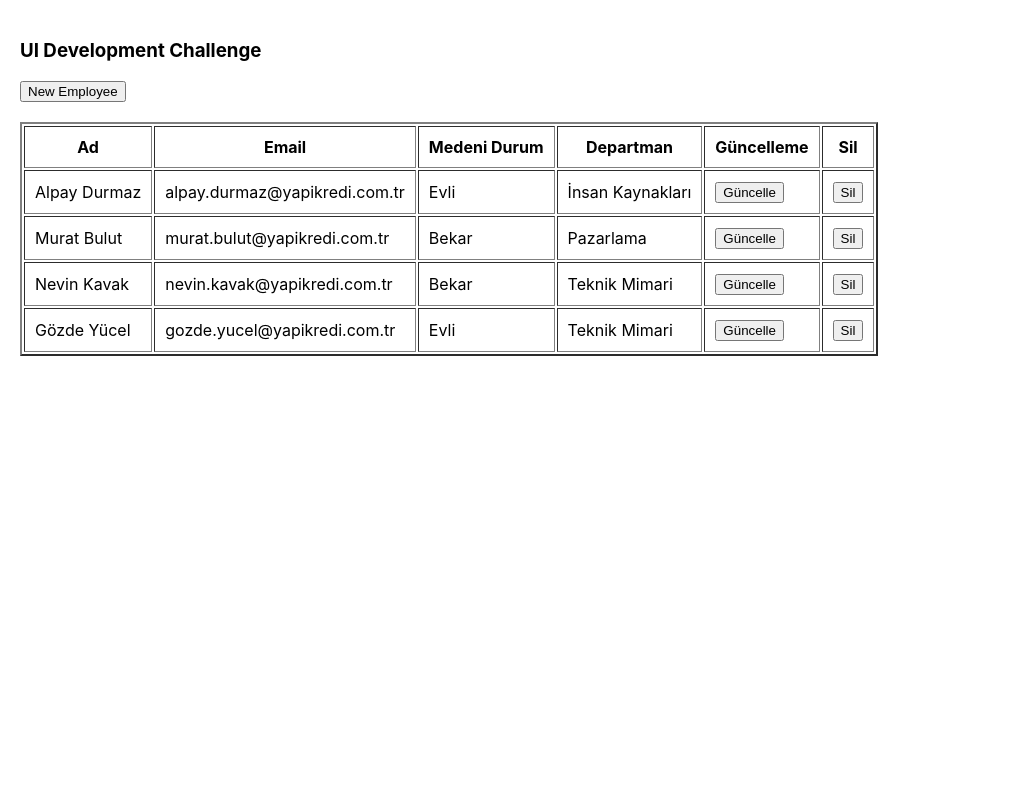
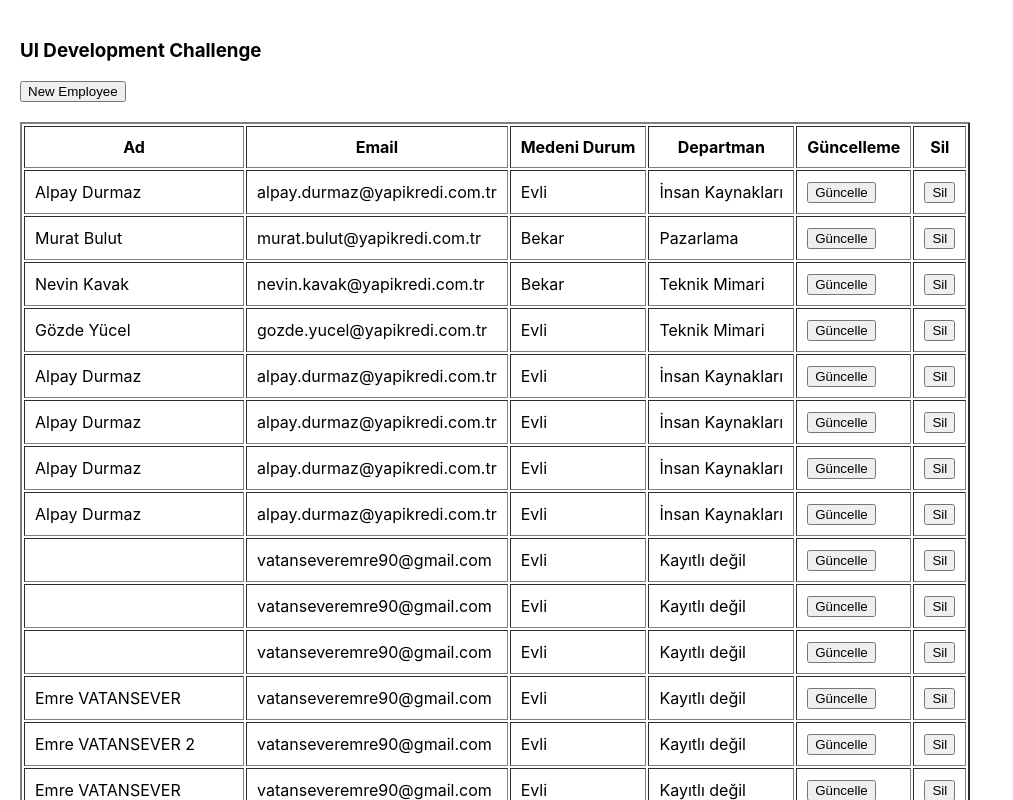
Before and after one commit to 3mpe/ykb-ui, a React (Create React App) app: page / in a window 1280 px wide. Shown: the top 800 px of the page, without its empty margins (0-1013 px from the left). Built offline with nearby package versions, Linux system fonts and the light colour scheme; data requests are answered from the project's data file.

Commit message:
service connection added

```diff
--- a/db.json
+++ b/db.json
@@ -1,9 +1,21 @@
 {
   "departments": [
-    { "id": 1, "title": "İnsan Kaynakları" },
-    { "id": 2, "title": "Pazarlama" },
-    { "id": 3, "title": "Teknik Mimari" },
-    { "id": 4, "title": "Krediler" }
+    {
+      "id": 1,
+      "title": "İnsan Kaynakları"
+    },
+    {
+      "id": 2,
+      "title": "Pazarlama"
+    },
+    {
+      "id": 3,
+      "title": "Teknik Mimari"
+    },
+    {
+      "id": 4,
+      "title": "Krediler"
+    }
   ],
   "employees": [
     {
@@ -33,6 +45,155 @@
       "email": "gozde.yucel@yapikredi.com.tr",
       "maritalStatus": true,
       "departmentId": 3
+    },
+    {
+      "id": 5,
+      "fullname": "Alpay Durmaz",
+      "email": "alpay.durmaz@yapikredi.com.tr",
+      "maritalStatus": true,
+      "departmentId": 1
+    },
+    {
+      "fullname": "Alpay Durmaz",
+      "email": "alpay.durmaz@yapikredi.com.tr",
+      "maritalStatus": true,
+      "departmentId": 1,
+      "id": 6
+    },
+    {
+      "fullname": "Alpay Durmaz",
+      "email": "alpay.durmaz@yapikredi.com.tr",
+      "maritalStatus": true,
+      "departmentId": 1,
+      "id": 7
+    },
+    {
+      "fullname": "Alpay Durmaz",
+      "email": "alpay.durmaz@yapikredi.com.tr",
+      "maritalStatus": true,
+      "departmentId": 1,
+      "id": 8
+    },
+    {
+      "name": "Emre VATANSEVER",
+      "email": "vatanseveremre90@gmail.com",
+      "maritalStatus": "true",
+      "departments": "1",
+      "id": 9
+    },
+    {
+      "name": "Emre VATANSEVER",
+      "email": "vatanseveremre90@gmail.com",
+      "maritalStatus": "true",
+      "departments": "1",
+      "id": 10
+    },
+    {
+      "name": "Emre VATANSEVER",
+      "email": "vatanseveremre90@gmail.com",
+      "maritalStatus": "true",
+      "departments": "1",
+      "id": 11
+    },
+    {
+      "fullname": "Emre VATANSEVER",
+      "email": "vatanseveremre90@gmail.com",
+      "maritalStatus": "true",
+      "departments": "1",
+      "id": 12
+    },
+    {
+      "fullname": "Emre VATANSEVER 2",
+      "email": "vatanseveremre90@gmail.com",
+      "maritalStatus": true,
+      "departments": 1,
+      "id": 13
+    },
+    {
+      "fullname": "Emre VATANSEVER",
+      "email": "vatanseveremre90@gmail.com",
+      "maritalStatus": true,
+      "departments": 1,
+      "id": 14
+    },
+    {
+      "fullname": "Emre VATANSEVER33",
+      "email": "vatanseveremre90@gmail.com",
+      "maritalStatus": false,
+      "departmentId": 3,
+      "departments": "1",
+      "id": 15
+    },
+    {
+      "fullname": "Emre VATANSEVER444",
+      "email": "vatanseveremre90@gmail.com",
+      "maritalStatus": true,
+      "departmentId": 0,
+      "departments": "1",
+      "id": 16
+    },
+    {
+      "fullname": "Emre VATANSEVER444",
+      "email": "vatanseveremre90@gmail.com",
+      "maritalStatus": true,
+      "departmentId": 0,
+      "departments": "1",
+      "id": 17
+    },
+    {
+      "fullname": "Emre VATANSEVER",
+      "email": "vatanseveremre90@gmail.com",
+      "maritalStatus": false,
+      "departmentId": 0,
+      "departments": "1",
+      "id": 18
+    },
+    {
+      "fullname": "Emre VATANSEVER",
+      "email": "vatanseveremre90@gmail.com",
+      "maritalStatus": true,
+      "departmentId": 0,
+      "departments": "1",
+      "id": 19
+    },
+    {
+      "fullname": "Emre VATANSEVER5123",
+      "email": "vatanseveremre90@gmail.com",
+      "maritalStatus": false,
+      "departmentId": 0,
+      "departments": "1",
+      "id": 20
+    },
+    {
+      "fullname": "Emre VATANSEVER",
+      "email": "vatanseveremre90@gmail.com",
+      "maritalStatus": false,
+      "departmentId": 0,
+      "departments": "1",
+      "id": 21
+    },
+    {
+      "fullname": "Emre VATANSEVER123123",
+      "email": "vatanseveremre90@gmail.com",
+      "maritalStatus": false,
+      "departmentId": 4,
+      "departments": "1",
+      "id": 22
+    },
+    {
+      "fullname": "Emre VATANSEVER",
+      "email": "vatanseveremre90@gmail.com",
+      "maritalStatus": false,
+      "departmentId": 0,
+      "departments": "1",
+      "id": 23
+    },
+    {
+      "fullname": "Emre VATANSEVER555",
+      "email": "vatanseveremre90@gmail.com",
+      "maritalStatus": false,
+      "departmentId": 1,
+      "id": 24
     }
   ]
 }
--- a/src/Services/Api.js
+++ b/src/Services/Api.js
@@ -40,7 +40,8 @@ class Api {
             xhr.onerror = () => {
                 reject({ status: xhr.status,  statusText: xhr.statusText });
             };
-            xhr.send(JSON.stringify(params = ""));
+
+            xhr.send(JSON.stringify(params));
         });
     }
 
--- a/src/Services/EmployeeService.js
+++ b/src/Services/EmployeeService.js
@@ -11,15 +11,15 @@ class EmployeeService {
         return Api.get(`/employees/${id}`);
     }
 
-    createEmploye(data) {
+    createEmployee(data) {
         return Api.post("/employees", data);
     }
 
-    updateEmploye(id, data) {
+    updateEmployee(id, data) {
         return Api.put(`/employees/${id}`, data);
     }
 
-    deleteEmploye(id) {
+    deleteEmployee(id) {
         return Api.delete(`/employees/${id}`);
     }
 }
--- a/src/helpers/utils.js
+++ b/src/helpers/utils.js
@@ -1,4 +1,4 @@
-import MartialStatus from "../model/martialStatus";
+import MaritalStatus from "../model/maritalStatus";
 
 export function classNames(classes) {
     return Object.entries(classes)
@@ -9,6 +9,8 @@ export function classNames(classes) {
 
 
 export function findDepartment (departments, id) {
+
+    console.log(departments, id);
     const department = departments.find(department => department.id === id);
     return department ? department.title : "Kayıtlı değil";
 }
@@ -16,8 +18,8 @@ export function findDepartment (departments, id) {
 
 export function findMaritalStatus (status) {
     const maritalStatus = {
-        [true]: MartialStatus.MARRIED,
-        [false]: MartialStatus.SINGLE
+        [true]: MaritalStatus.MARRIED,
+        [false]: MaritalStatus.SINGLE
     };
 
     return maritalStatus[status];
--- a/src/pages/AddEmployee/index.js
+++ b/src/pages/AddEmployee/index.js
@@ -6,23 +6,37 @@ import {useNavigate} from "react-router-dom";
 import DepartmentService from "../../Services/DepartmentService";
 import {ConstDepartment} from "../../contextApi/DepartmentContext/constans";
 import {useDepartment} from "../../contextApi";
+import EmployeeService from "../../Services/EmployeeService";
 
 
 function AddEmployeePage() {
     const navigate = useNavigate();
     const initialData = {
-        name: "",
+        fullname: "",
         email: "",
-        martialStatus: "true",
-        departments: "",
+        maritalStatus: "false",
+        departmentId: "",
     }
     const [data, setData] = useState(initialData);
     const [departments, setDepartments] = useState([]);
-    const { dispatch } = useDepartment();
+    const {dispatch} = useDepartment();
 
     const onsubmit = (e) => {
         e.preventDefault();
-        console.log("Clicked", data);
+
+        const preparedData = {
+            ...data,
+            departmentId: Number(data.departmentId),
+            maritalStatus: data.maritalStatus === "true"
+        }
+        EmployeeService.createEmployee(preparedData)
+            .then(res => {
+                console.log("res", res);
+                navigate("/");
+            })
+            .catch(err => {
+                console.log("err", err);
+            })
     }
 
     const setState = (e) => {
@@ -37,10 +51,10 @@ function AddEmployeePage() {
         ;(async () => {
             // set all Departments
             const departments = await DepartmentService.getDepartment();
-            dispatch({ type: ConstDepartment.SET_DEPARTMENT, payload: { departments } });
+            dispatch({type: ConstDepartment.SET_DEPARTMENT, payload: {departments}});
             setDepartments(departments);
             if (departments.length > 0) {
-                setState({ target: { name: "departments",  value: departments[0].id.toString() } });
+                setState({target: {name: "departmentId", value: departments[0].id.toString()}});
             }
 
         })();
@@ -55,7 +69,7 @@ function AddEmployeePage() {
             <form className="create-form" onSubmit={onsubmit}>
                 <label>
                     <span>Ad</span>
-                    <input type="text" name="name" onChange={setState} required/>
+                    <input type="text" name="fullname" onChange={setState} required/>
                 </label>
 
                 <label>
@@ -65,15 +79,15 @@ function AddEmployeePage() {
 
                 <label>
                     <span>Medeni Durum</span>
-                    <select name="martialStatus" onChange={setState} required>
-                        <option value="true">Single</option>
-                        <option value="false">Married</option>
+                    <select name="maritalStatus" onChange={setState} required>
+                        <option value="false">Bekar</option>
+                        <option value="true">Evli</option>
                     </select>
                 </label>
 
                 <label>
                     <span>Departman</span>
-                    <select name="departments" onChange={setState} required>
+                    <select name="departmentId" onChange={setState} required>
                         {
                             departments.map((department) => {
                                 return (
@@ -85,9 +99,10 @@ function AddEmployeePage() {
                 </label>
 
 
-
                 <div className="buttons">
-                    <Button type="button" onClick={() => { navigate(-1); }}>Vazgeç</Button>
+                    <Button type="button" onClick={() => {
+                        navigate(-1);
+                    }}>Vazgeç</Button>
                     <Button type="submit">Gönder</Button>
                 </div>
             </form>
```
Also changed, not shown: src/model/maritalStatus.js (renamed from src/model/martialStatus.js).
